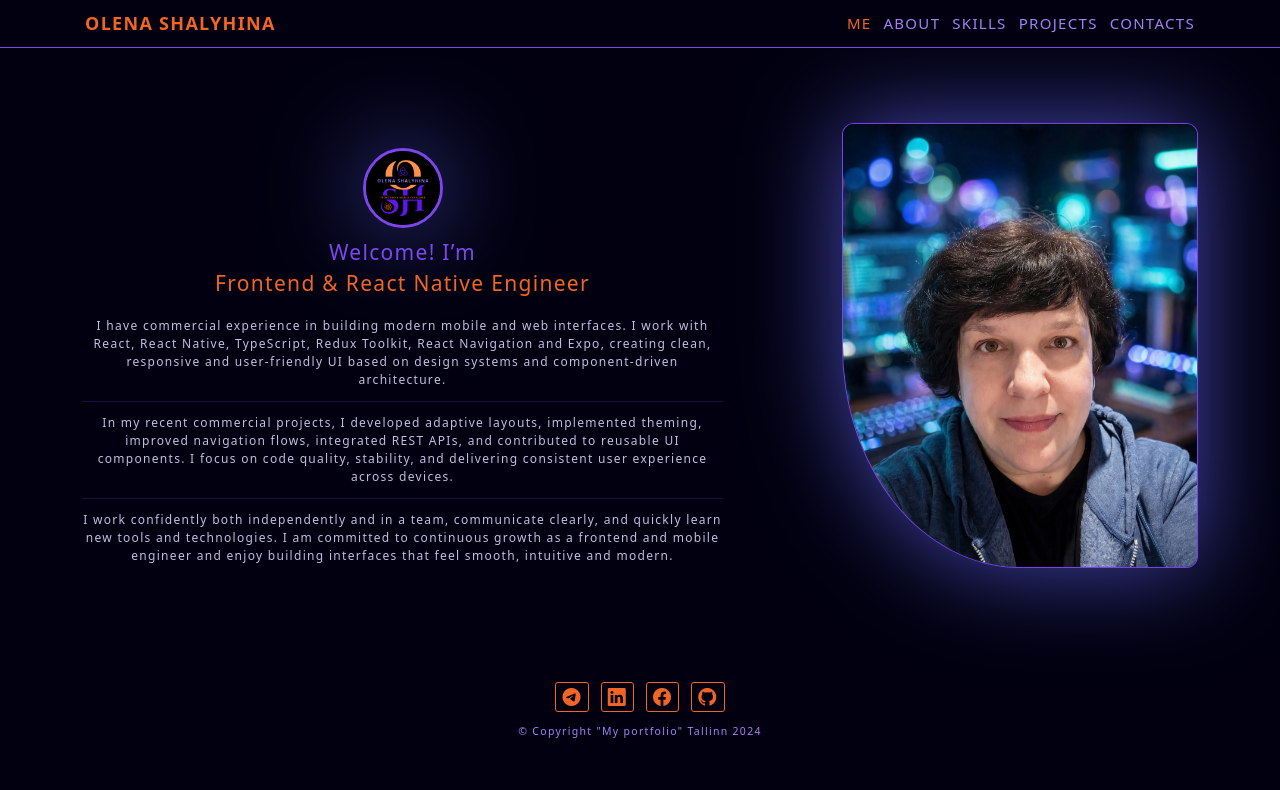
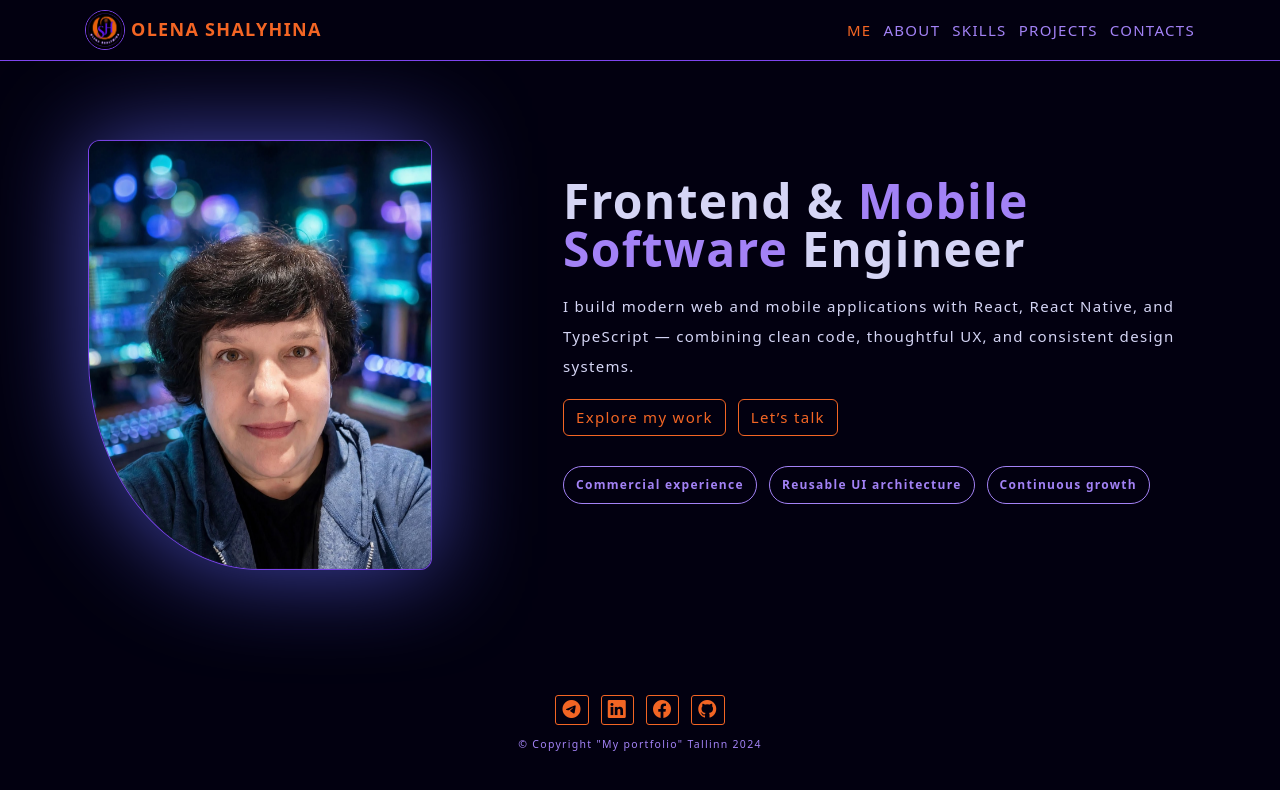
Before and after one commit to olena-shalyhina/my_portfolio, a React (Vite) app: page /me in a window 1280 px wide. Shown: the top 790 px of the page. Built offline with nearby package versions, Linux system fonts and the light colour scheme; no server answers.

Commit message:
Update portfolio hero section

```diff
--- a/src/components/Header.tsx
+++ b/src/components/Header.tsx
@@ -3,6 +3,7 @@ import Container from 'react-bootstrap/Container';
 import Nav from 'react-bootstrap/Nav';
 import Navbar from 'react-bootstrap/Navbar';
 import { NavLink, useLocation } from 'react-router-dom';
+import logo from '../assets/images/SH.jpg';
 import '../App.scss';
 
 export const Header: FC = () => {
@@ -31,6 +32,13 @@ export const Header: FC = () => {
           onClick={closeMenu}
           className='text-uppercase ps-2 d-flex align-items-center gap-2 fs-4'
         >
+          <img
+            src={logo}
+            alt=''
+            width='40'
+            height='40'
+            className='rounded-circle border border-secondary'
+          />
           OLENA SHALYHINA
         </Navbar.Brand>
 
--- a/src/components/Socials.tsx
+++ b/src/components/Socials.tsx
@@ -3,7 +3,7 @@ import { Button } from 'react-bootstrap';
 
 export const Socials: FC = () => {
   return (
-    <div className='d-flex justify-content-сenter gap-3 '>
+    <div className='d-flex justify-content-center gap-3'>
       <Button
         variant='outline-accent'
         size='sm'
--- a/src/pages/AboutPage.tsx
+++ b/src/pages/AboutPage.tsx
@@ -50,7 +50,7 @@ const experience = [
 
 export const AboutPage: FC = () => {
   return (
-    <section className='about_section text-secondary mb-5 my-xxl-5'>
+    <section className='about_section text-secondary mt-3 mb-5 my-xxl-5'>
       <h5 className='text-uppercase d-lg-none'>About Me</h5>
       <div className='container'>
         <div className='row g-4 align-items-stretch'>
--- a/src/pages/HomePage.tsx
+++ b/src/pages/HomePage.tsx
@@ -1,5 +1,4 @@
 import { FC } from 'react';
-import logo from '../assets/images/new_logo.png';
 import myPhoto from '../assets/images/my_photo.jpeg';
 // import myPhoto from '../assets/images/my-photo.webp';
 import '../styles/HomePage.scss';
@@ -7,45 +6,61 @@ import '../styles/HomePage.scss';
 export const HomePage: FC = () => {
   const url = import.meta.env.BASE_URL;
   return (
-    <section className='home_section row text-secondary d-flex align-items-end justify-content-between gap-5 my-2 mb-5 mb-lg-0'>
-      <div className='col-md-12 col-lg-7 col-xl-7 d-flex flex-column justify-content-start align-items-center gap-3 gap-xxl-4 padding px-lg-3 '>
-        <a href={`${url}contacts`}>
-          <img src={logo} className='my_logo' alt='My logo' />
-        </a>
-        <div className='d-flex gap-4 align-items-center justify-content-center'>
-          <div>
-            <h4 className='text-secondary fs-3'>Welcome! I’m </h4>
-            <h2 className='text-accent fs-3'>
-              Frontend & React Native Engineer
-            </h2>
+    <section className='home_section container py-4 py-lg-5'>
+      <div className='row align-items-center g-5'>
+        <div className='col-12 col-sm-8 col-lg-4 mx-auto d-flex align-items-center justify-content-center'>
+          <img
+            className='home_img'
+            src={myPhoto}
+            alt='My photo'
+            loading='eager'
+          />
+        </div>
+        <div className='col-12 col-lg-7 offset-lg-1 text-start'>
+          {/* <p className='text-secondary fs-3 fw-semibold mb-3'>
+            <span className='me-2' aria-hidden='true'>●</span>Welcome! I’m
+          </p> */}
+          <h1 className='display-3 fw-bold text-light lh-1 mb-4'>
+            Frontend &amp; <span className='text-primary'>Mobile Software</span>{' '}
+            Engineer
+          </h1>
+          <p className='lead text-light lh-lg mb-4'>
+            I build <strong>modern web and mobile applications</strong> with
+            React, React Native, and TypeScript — combining clean code,
+            thoughtful UX, and consistent design systems.
+          </p>
+          <div className='d-flex flex-wrap gap-3 mb-4'>
+            <a
+              className='btn btn-outline-accent btn-lg'
+              href={`${url}projects`}
+            >
+              Explore my work
+            </a>
+            <a
+              className='btn btn-outline-accent btn-lg'
+              href={`${url}contacts`}
+            >
+              Let’s talk
+            </a>
           </div>
+          <ul className='list-unstyled d-flex flex-wrap gap-2 gap-lg-3 mb-4'>
+            <li>
+              <span className='badge rounded-pill bg-transparent border border-primary text-primary fs-6 p-3'>
+                Commercial experience
+              </span>
+            </li>
+            <li>
+              <span className='badge rounded-pill bg-transparent border border-primary text-primary fs-6 p-3'>
+                Reusable UI architecture
+              </span>
+            </li>
+            <li>
+              <span className='badge rounded-pill bg-transparent border border-primary text-primary fs-6 p-3'>
+                Continuous growth
+              </span>
+            </li>
+          </ul>
         </div>
-
-        <div className='text-light  py-1 p-xxl-4 home_description '>
-          I have commercial experience in building modern mobile and web
-          interfaces. I work with React, React Native, TypeScript, Redux
-          Toolkit, React Navigation and Expo, creating clean, responsive and
-          user‑friendly UI based on design systems and component‑driven
-          architecture.
-          <hr className='text-secondary' />
-          In my recent commercial projects, I developed adaptive layouts,
-          implemented theming, improved navigation flows, integrated REST APIs,
-          and contributed to reusable UI components. I focus on code quality,
-          stability, and delivering consistent user experience across devices.
-          <hr className='text-secondary' />I work confidently both independently
-          and in a team, communicate clearly, and quickly learn new tools and
-          technologies. I am committed to continuous growth as a frontend and
-          mobile engineer and enjoy building interfaces that feel smooth,
-          intuitive and modern.
-        </div>
-      </div>
-      <div className='col-12 col-sm-8 col-lg-4 col-xl-4 mx-auto mx-lg-0 d-flex align-items-center justify-content-center px-3 px-sm0'>
-        <img
-          className='home_img'
-          src={myPhoto}
-          alt='My photo'
-          loading='eager'
-        />
       </div>
     </section>
   );
--- a/src/styles/homePage.scss
+++ b/src/styles/homePage.scss
@@ -39,19 +39,3 @@
     transform: translateY(0) scale(1);
   }
 }
-
-.my_logo {
-  height: auto;
-  width: 100px;
-  border-radius: 50%;
-  border: $border-lg;
-  overflow: hidden;
-  filter: $drop-shadow-md;
-
-  @media (min-width: 992px) {
-    width: 80px;
-  }
-  @media (min-width: 1320px) {
-    width: 140px;
-  }
-}
```
